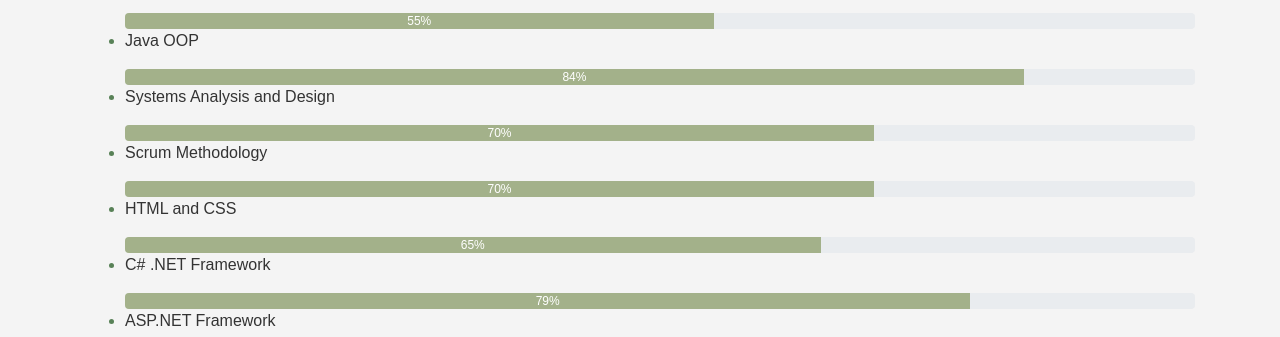
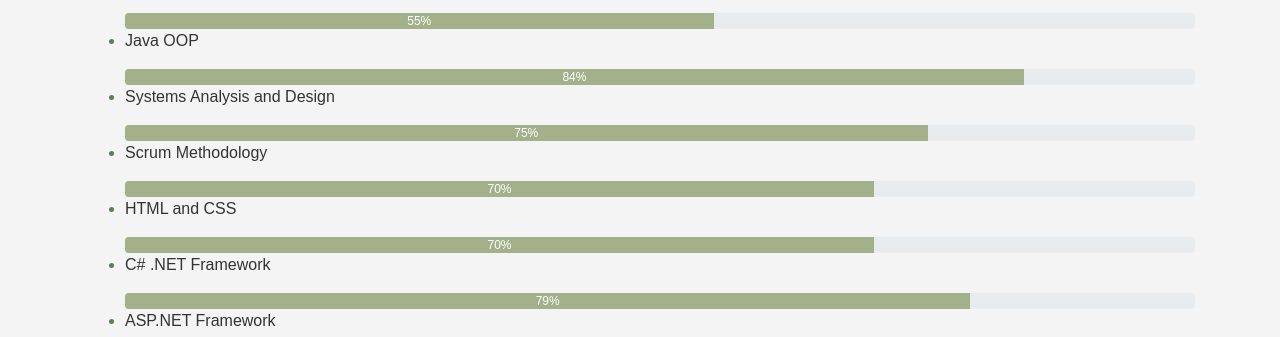
Before and after one commit to Leece87/Mxolisi-Prince-Qongwani, a plain HTML site: page index.html in a window 1280 px wide. Shown: the part 463-800 px from the top of the page. Drawn offline with nearby package versions, Linux system fonts and the light colour scheme.

Commit message:
website updated

```diff
--- a/index.html
+++ b/index.html
@@ -1,6 +1,5 @@
 <!DOCTYPE html>
 <html lang="en">
-
 <head>
     <meta charset="UTF-8">
     <meta name="viewport" content="width=device-width, initial-scale=1.0">
@@ -117,9 +116,7 @@
     </style>
     <title>Mxolisi Prince Qongwani - Personal Website</title>
 </head>
-
 <body>
-
     <nav class="navbar navbar-expand-lg navbar-light">
         <a class="navbar-brand" href="#"><i class="fas fa-user-graduate icon"></i>Mxolisi Prince Qongwani</a>
         <button class="navbar-toggler" type="button" data-toggle="collapse" data-target="#navbarNav"
@@ -169,9 +166,11 @@
             <li class="skill-item">
                 <p class="skill-name">Python</p>
                 <div class="progress">
-                    <div class="progress-bar" role="progressbar" style="width: 55%; background-color: #A3B18A;"
+                    <div class="progress-bar" role="progressbar" style="background-color: #A3B18A;"
                         aria-valuenow="55" aria-valuemin="0" aria-valuemax="100">55%</div>
                 </div>
+            </li>
+
         </li>
         <li class="skill-item">
             <p class="skill-name">Java OOP</p>
@@ -320,6 +319,14 @@
 </div>
 
 
+
+        </ul>
+    </div>
+
+    <div class="container">
+        <!-- Add other sections here -->
+    </div>
+
     <div class="footer text-center">
         <p>&copy; 2023 Mxolisi Prince Qongwani</p>
         <div>
@@ -331,11 +338,20 @@
         </div>
     </div>
 
-
     <script src="https://code.jquery.com/jquery-3.5.1.slim.min.js"></script>
     <script src="https://cdn.jsdelivr.net/npm/@popperjs/core@2.5.3/dist/umd/popper.min.js"></script>
     <script src="https://maxcdn.bootstrapcdn.com/bootstrap/4.5.2/js/bootstrap.min.js"></script>
+    <script>
+        // Adjust progress bar widths dynamically
+        document.addEventListener("DOMContentLoaded", function() {
+            const progressBars = document.querySelectorAll('.progress-bar');
 
+            progressBars.forEach(progressBar => {
+                const width = progressBar.getAttribute('aria-valuenow');
+                progressBar.style.width = `${width}%`;
+                progressBar.innerText = `${width}%`;
+            });
+        });
+    </script>
 </body>
-
 </html>
```
Lines whose indentation alone changed are shown as unchanged.
